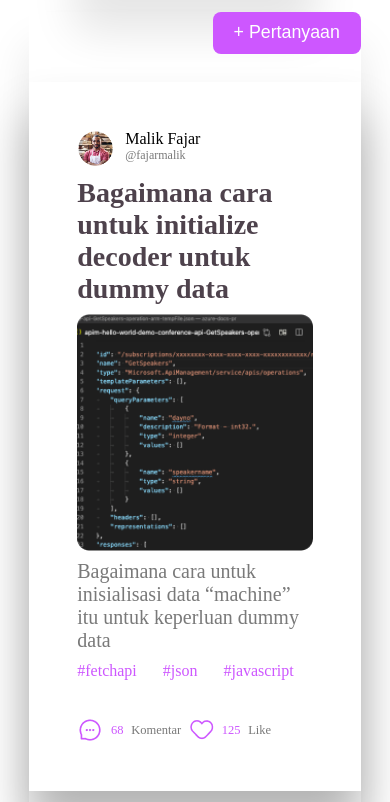
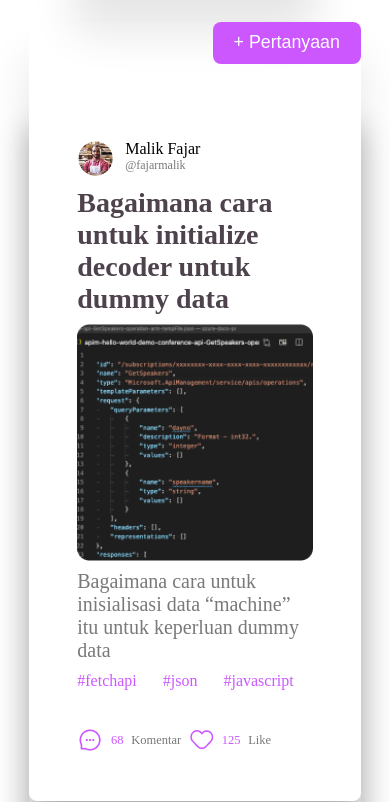
Before and after one commit to fakaha/Study-Case-Web, a plain HTML site: page page2.html in a window 390 px wide. Shown: the part 472-1274 px from the top of the page. Drawn offline with Linux system fonts and the light colour scheme.

Commit message:
add border radius at list question mobile view

```diff
--- a/page2.css
+++ b/page2.css
@@ -76,6 +76,7 @@ button.new-question-button{
     display: flex;
     gap: 24px;
     padding: 48px;
+    border-radius: 8px;
 }
 
 .question-photo-mobile{
@@ -197,7 +198,7 @@ aside{
         flex-wrap: wrap;
         flex-direction: column-reverse;
         align-items: center;
-        gap: 15px;
+        gap: 25px;
     }
 
     article{
@@ -207,7 +208,7 @@ aside{
     .list-question{
         flex-direction: column;
         width: 100%;
-        box-shadow: 0px 35px 44px rgba(0, 0, 0, 0.3);
+        box-shadow: 0px 35px 30px rgba(0, 0, 0, 0.3);
     }
 
     .box-question{
```
